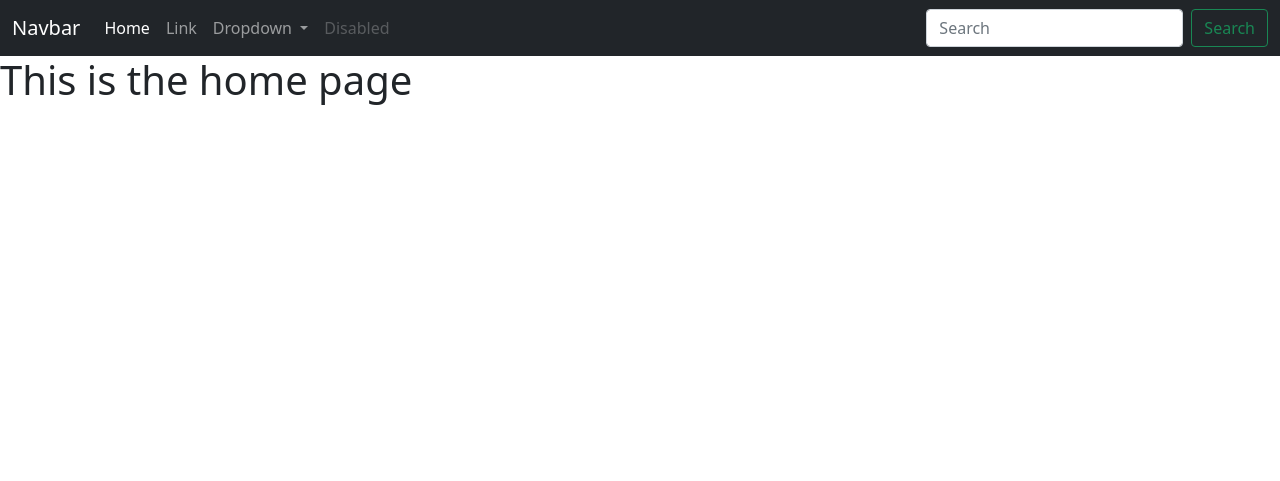
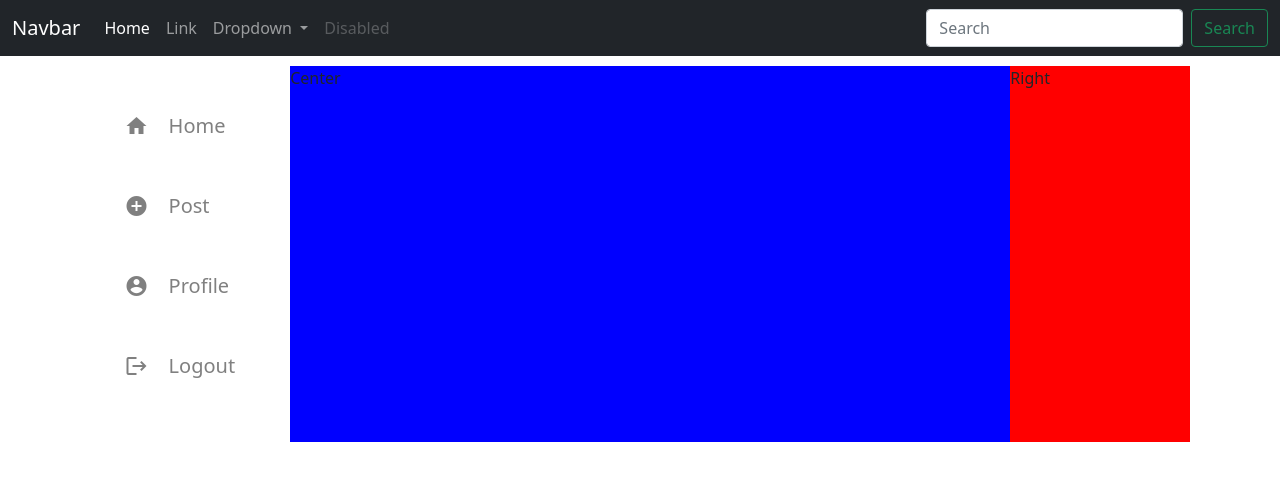
Before and after one commit to Joshua-Barawa/My-Photos, a Django app: template useraccount/templates/useraccount/index.html in a window 1280 px wide. Shown: the top 481 px of the page. Run offline with Django 3.2, Linux system fonts and the light colour scheme; the template is opened without the code that fills it, so the values that code supplies are empty; some libraries are stand-ins or nearby versions.

Commit message:
created side bar

```diff
--- /dev/null
+++ b/useraccount/static/css/index.css
@@ -0,0 +1,56 @@
+
+.home{
+display:flex;
+justify-content: space-between;
+padding:0px 7%;
+margin:10px 0px;
+}
+
+
+////////////////////////START OF HOME LEFT/////////////
+.home-left{
+ flex:1;
+ }
+
+.leftLinks{
+padding:20px 30px;
+text-align:center;
+}
+
+.link{
+list-style:none;
+padding:20px 5px;
+display:flex;
+align-items:center;
+color:gray;
+}
+
+.link-item{
+text-decoration:none;
+font-size:20px;
+color:gray;
+padding:5px 20px;
+border-radius:5px;
+}
+
+
+.link-item:hover{
+background-color:gray;
+color:black;
+font-weight:bold;
+}
+
+
+
+
+
+
+.home-center{
+flex:4;
+background-color:blue;
+}
+
+.home-right{
+flex:1;
+background-color:red;
+}
--- a/useraccount/templates/useraccount/base.html
+++ b/useraccount/templates/useraccount/base.html
@@ -5,6 +5,8 @@
     <meta charset="UTF-8">
     {% block title %}<title>Title</title>{% endblock %}
     <link href="https://cdn.jsdelivr.net/npm/bootstrap@5.1.3/dist/css/bootstrap.min.css" rel="stylesheet">
+  <link href="https://fonts.googleapis.com/icon?family=Material+Icons"
+      rel="stylesheet">
     {% block css %}{% endblock %}
 </head>
 <body>
--- a/useraccount/templates/useraccount/index.html
+++ b/useraccount/templates/useraccount/index.html
@@ -2,11 +2,29 @@
 {% extends 'useraccount/base.html' %}
 {% load static %}
  {% block title %}<title>Home-Now You Know</title>{% endblock %}
-{% block css %}<link rel="stylesheet" href="{% static '' %}">{% endblock  %}
+{% block css %}<link rel="stylesheet" href="{% static 'css/index.css' %}">{% endblock  %}
 
 {% block content %}
+<div class="home">
 
-<h1>This is the home page</h1>
+ <div class="home-left">
+
+  <ul class="leftLinks">
+<li class="link"><i class="material-icons">home</i><a class="link-item" href="/">Home</a> </li>
+   <li class="link"><i class="material-icons">add_circle</i><a class="link-item" href="/">Post</a> </li>
+  <li class="link"><i class="material-icons">account_circle</i><a class="link-item" href="/">Profile</a> </li>
+   <li class="link"><i class="material-icons">logout</i><a class="link-item" href="/">Logout</a></li>
+  </ul>
+
+ </div>
+
+
+
+ <div class="home-center">Center</div>
+ <div class="home-right">Right</div>
+
+
+</div>
 
 </body>
 </html>
```
